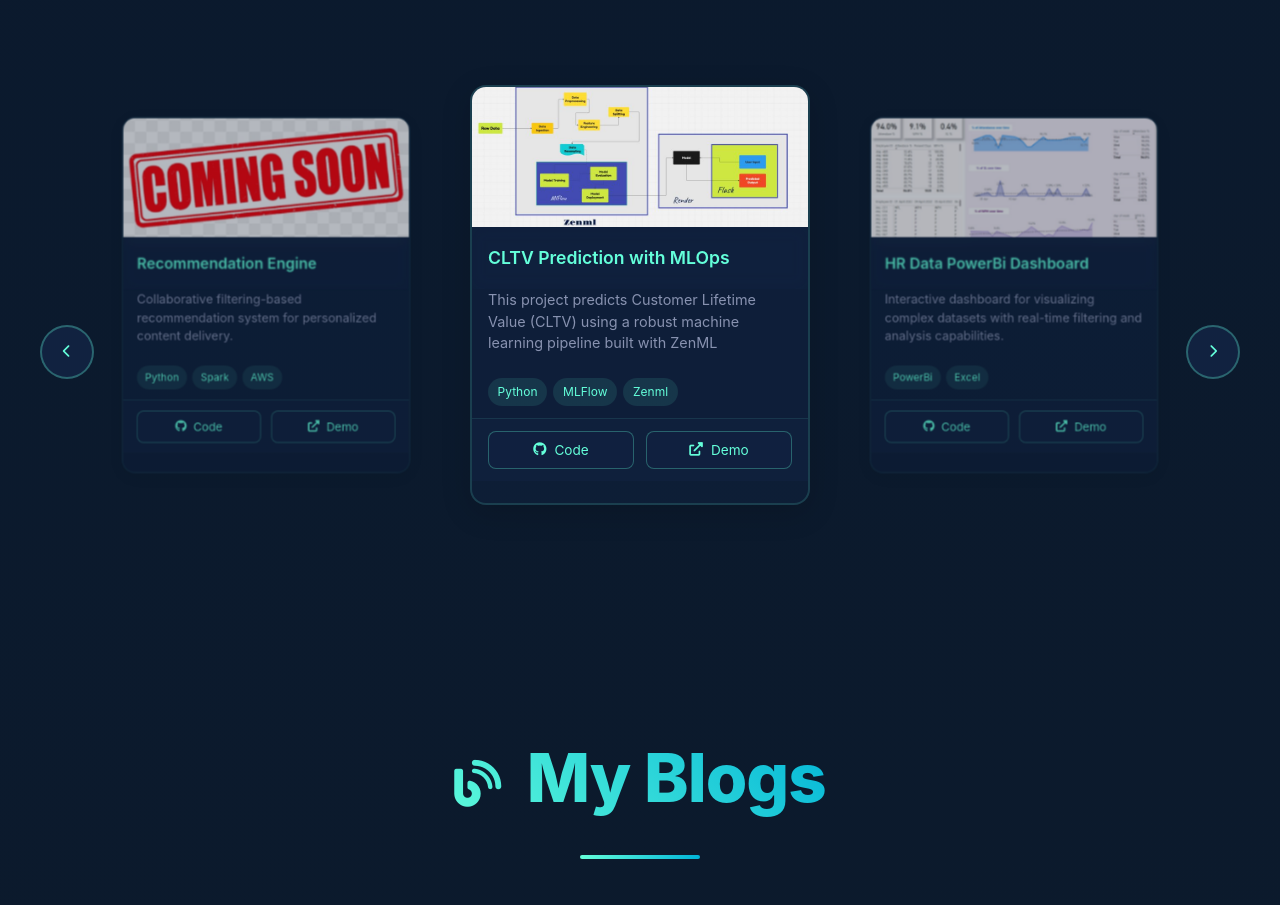
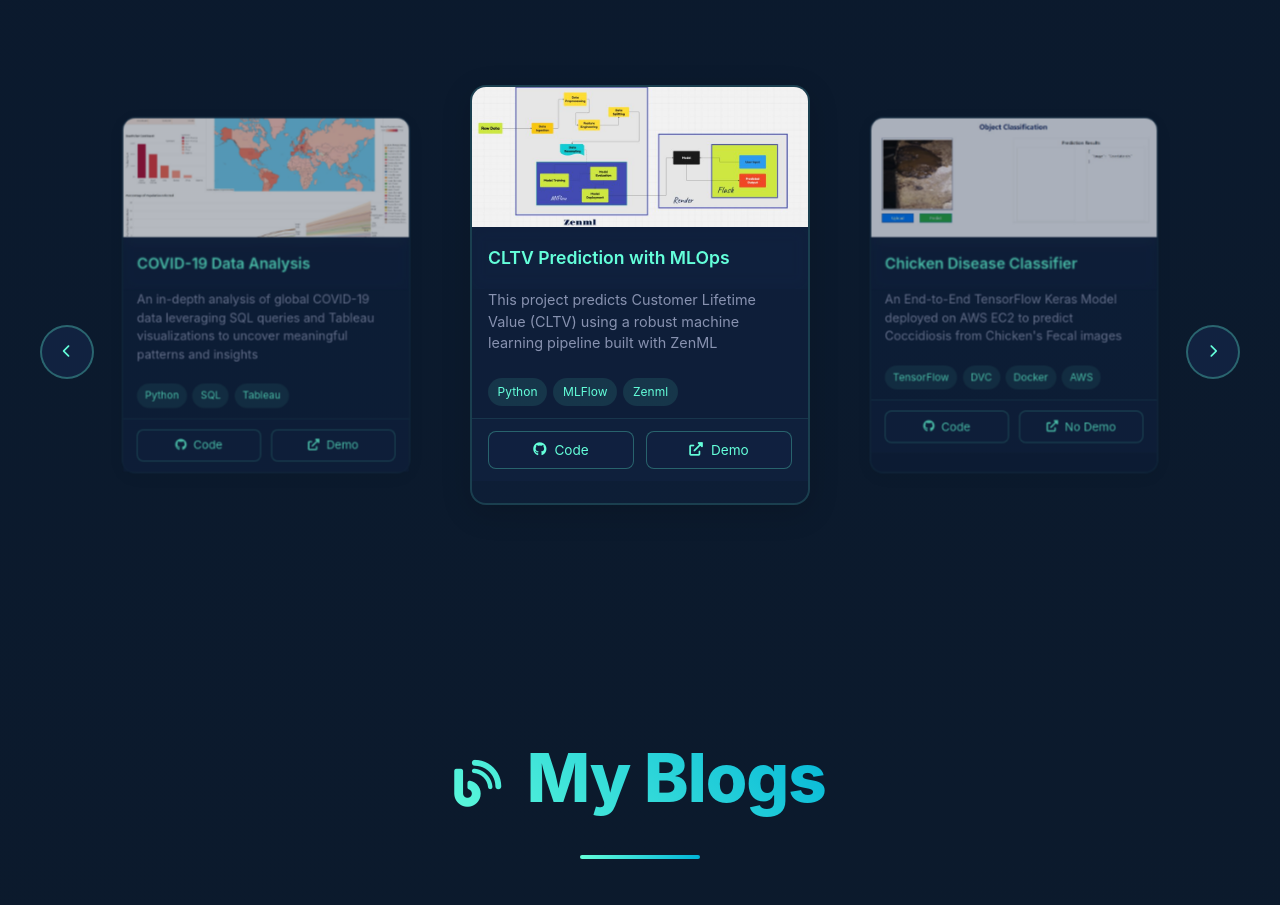
Before and after one commit to Kabyik-Kayal/Kabyik-Kayal.github.io, a plain HTML site: page index.html in a window 1280 px wide. Shown: the part 1837-2742 px from the top of the page. Drawn offline with nearby package versions, Linux system fonts and the light colour scheme.

Commit message:
added latest projects

```diff
--- a/index.html
+++ b/index.html
@@ -111,6 +111,34 @@
 
                     <div class="project-card">
                         <div class="project-image-container">
+                            <img src="assets/project-chicken.jpg" alt="Coming Soon" class="project-image">
+                        </div>
+                        <div class="project-header">
+                            <h3>Chicken Disease Classifier</h3>
+                        </div>
+                        <div class="project-content">
+                            <p>An End-to-End TensorFlow Keras Model deployed on AWS EC2 to predict Coccidiosis from Chicken's Fecal images</p>
+                            <div class="project-tech-stack">
+                                <span class="tech-tag">TensorFlow</span>
+                                <span class="tech-tag">DVC</span>
+                                <span class="tech-tag">Docker</span>
+                                <span class="tech-tag">AWS</span>
+                            </div>
+                        </div>
+                        <div class="project-links">
+                            <a href="https://github.com/Kabyik-Kayal/Chicken-Disease-Classification" class="btn" title="View Code">
+                                <i class="fab fa-github"></i>
+                                <span>Code</span>
+                            </a>
+                            <a href="#" class="btn" title="Live Demo">
+                                <i class="fas fa-external-link-alt"></i>
+                                <span>No Demo</span>
+                            </a>
+                        </div>
+                    </div>
+
+                    <div class="project-card">
+                        <div class="project-image-container">
                             <img src="assets/project2.jpg" alt="PowerBi Dashboard" class="project-image">
                         </div>
                         <div class="project-header">
@@ -125,33 +153,6 @@
                         </div>
                         <div class="project-links">
                             <a href="https://github.com/Kabyik-Kayal/DATA-ANALYSIS-PROJECTS/tree/main/HR-Data" class="btn" title="View Code">
-                                <i class="fab fa-github"></i>
-                                <span>Code</span>
-                            </a>
-                            <a href="#" class="btn" title="Live Demo">
-                                <i class="fas fa-external-link-alt"></i>
-                                <span>Demo</span>
-                            </a>
-                        </div>
-                    </div>
-
-                    <div class="project-card">
-                        <div class="project-image-container">
-                            <img src="assets/comingsoon.png" alt="Coming Soon" class="project-image">
-                        </div>
-                        <div class="project-header">
-                            <h3>NLP Text Analyzer</h3>
-                        </div>
-                        <div class="project-content">
-                            <p>Natural Language Processing tool for sentiment analysis and text classification using advanced ML models.</p>
-                            <div class="project-tech-stack">
-                                <span class="tech-tag">Python</span>
-                                <span class="tech-tag">NLTK</span>
-                                <span class="tech-tag">Scikit-learn</span>
-                            </div>
-                        </div>
-                        <div class="project-links">
-                            <a href="#" class="btn" title="View Code">
                                 <i class="fab fa-github"></i>
                                 <span>Code</span>
                             </a>
@@ -191,25 +192,25 @@
 
                     <div class="project-card">
                         <div class="project-image-container">
-                            <img src="assets/comingsoon.png" alt="Recommendation System" class="project-image">
+                            <img src="assets/project-covid.jpg" alt="Tableau Dashboard" class="project-image">
                         </div>
                         <div class="project-header">
-                            <h3>Recommendation Engine</h3>
+                            <h3>COVID-19 Data Analysis</h3>
                         </div>
                         <div class="project-content">
-                            <p>Collaborative filtering-based recommendation system for personalized content delivery.</p>
+                            <p>An in-depth analysis of global COVID-19 data leveraging SQL queries and Tableau visualizations to uncover meaningful patterns and insights</p>
                             <div class="project-tech-stack">
                                 <span class="tech-tag">Python</span>
-                                <span class="tech-tag">Spark</span>
-                                <span class="tech-tag">AWS</span>
+                                <span class="tech-tag">SQL</span>
+                                <span class="tech-tag">Tableau</span>
                             </div>
                         </div>
                         <div class="project-links">
-                            <a href="#" class="btn" title="View Code">
+                            <a href="https://github.com/Kabyik-Kayal/DATA-ANALYSIS-PROJECTS/tree/main/Covid_Data_Analysis_SQL_and_Tableau" class="btn" title="View Code">
                                 <i class="fab fa-github"></i>
                                 <span>Code</span>
                             </a>
-                            <a href="#" class="btn" title="Live Demo">
+                            <a href="https://public.tableau.com/app/profile/kabyik.kayal6672/viz/CovidDataAnalysis_17394716940060/Dashboard1" class="btn" title="Live Demo">
                                 <i class="fas fa-external-link-alt"></i>
                                 <span>Demo</span>
                             </a>
```
Also changed, not shown: assets/project-chicken.jpg (added), assets/project-covid.jpg (added).
